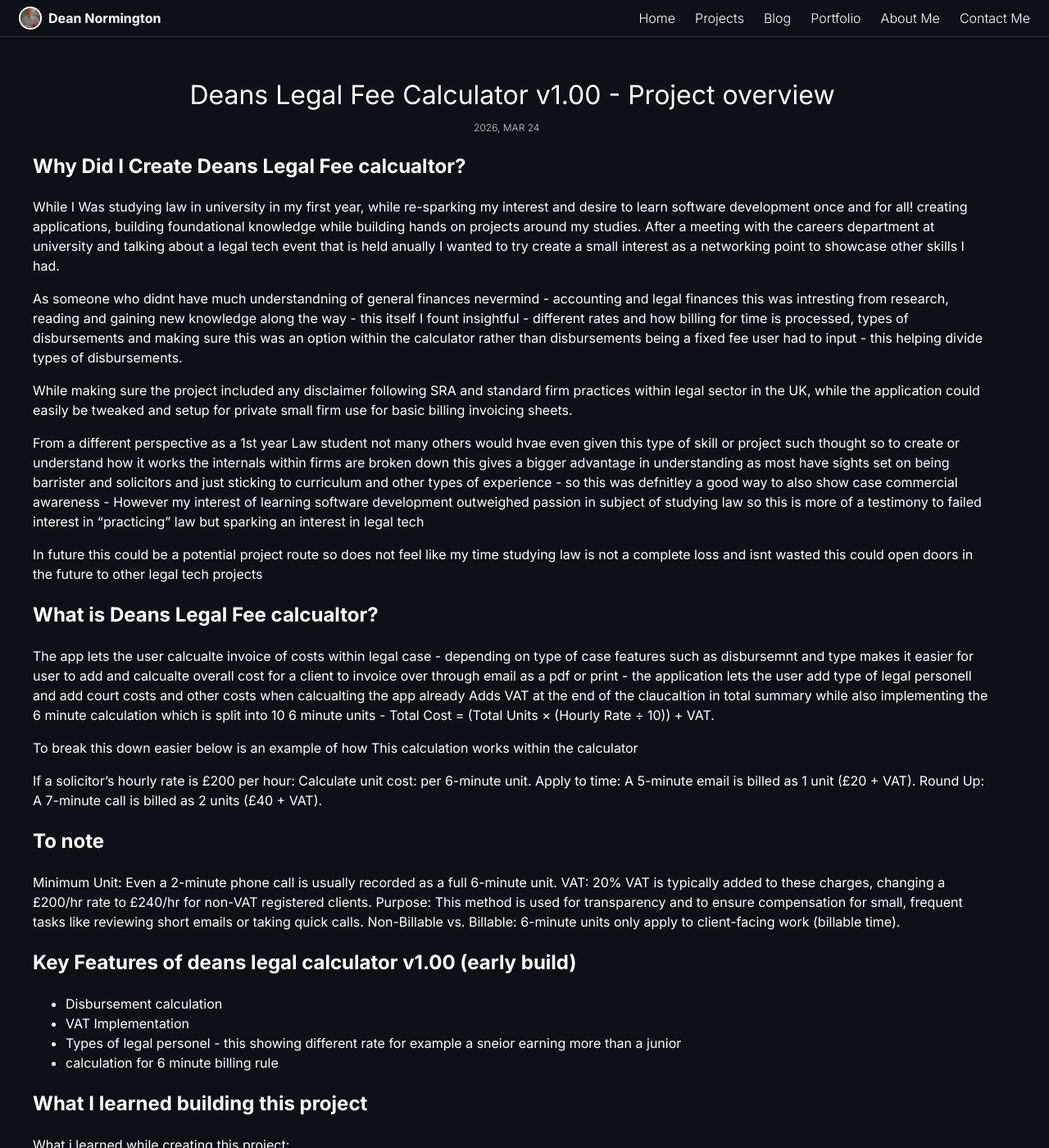
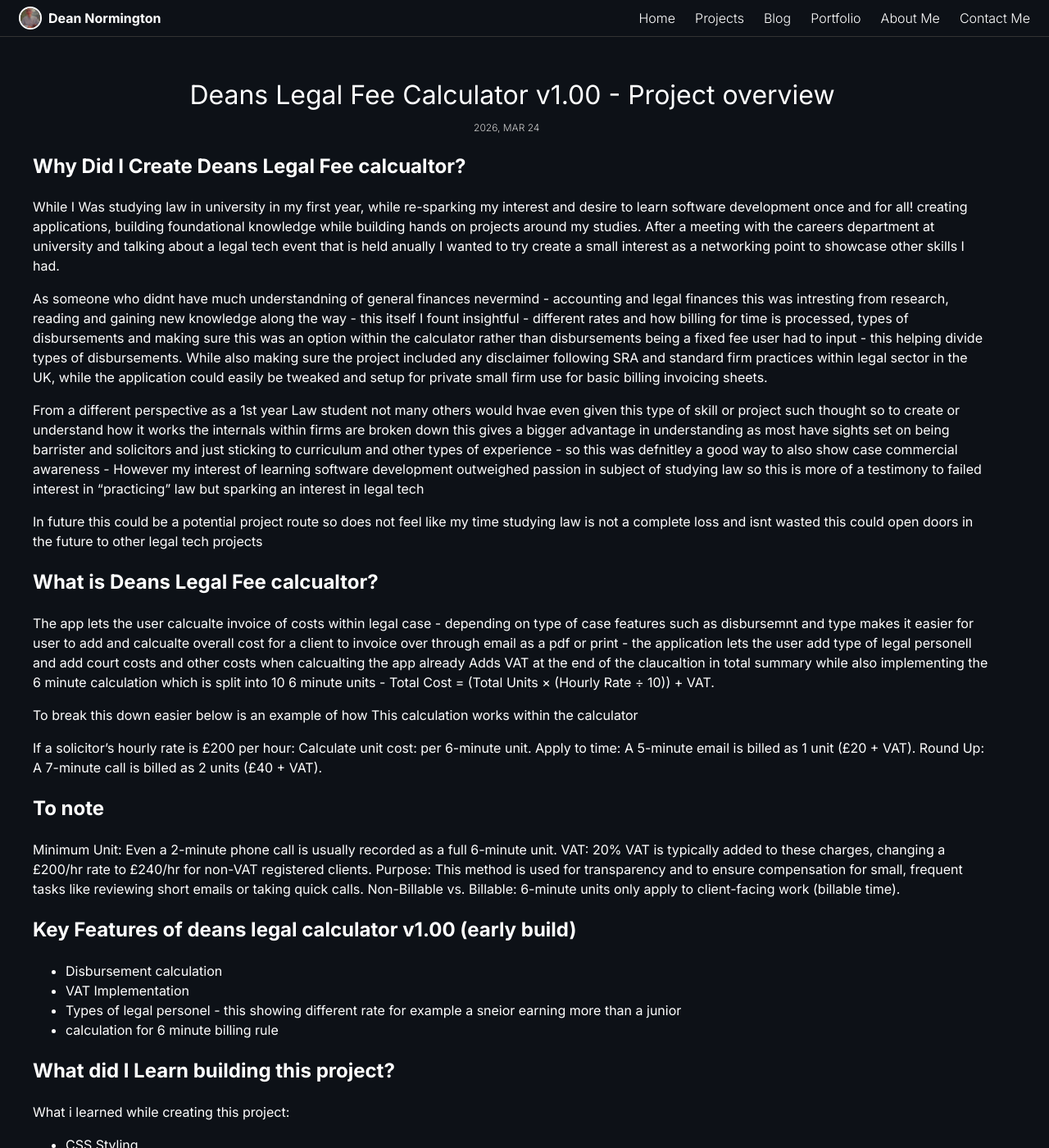
Before and after one commit to dean-js/dnormingtonlaw.uk, a Jekyll site: the page built from _posts/2026-03-24-Deans-Legal-Fee-Calculator-Project.markdown, in a window 1280 px wide and 1400 px high. Shown: the whole window at 82% size. Built offline with Jekyll 4.4.1, drawn with Linux system fonts in a browser that asks for light colours; some of the changed text lies outside the part shown.

Commit message:
changed body of text

```diff
--- a/_posts/2026-03-24-Deans-Legal-Fee-Calculator-Project.markdown
+++ b/_posts/2026-03-24-Deans-Legal-Fee-Calculator-Project.markdown
@@ -12,9 +12,7 @@ tags: [Projects, Law, Application, Legal, Portfolio, Legal Tech]
 
 While I Was studying law in university in my first year, while re-sparking my interest and desire to learn software development once and for all! creating applications, building foundational knowledge while building hands on projects around my studies. After a meeting with the careers department at university and talking about a legal tech event that is held anually I wanted to try create a small interest as a networking point to showcase other skills I had.
 
-As someone who didnt have much understandning of general finances nevermind - accounting and legal finances this was intresting from research, reading and gaining new knowledge along the way - this itself I fount insightful - different rates and how billing for time is processed, types of disbursements and making sure this was an option within the calculator rather than disbursements being a fixed fee user had to input - this helping divide types of disbursements.
-
-While making sure the project included any disclaimer following SRA and standard firm practices within legal sector in the UK, while the application could easily be tweaked and setup for private small firm use for basic billing invoicing sheets.
+As someone who didnt have much understandning of general finances nevermind - accounting and legal finances this was intresting from research, reading and gaining new knowledge along the way - this itself I fount insightful - different rates and how billing for time is processed, types of disbursements and making sure this was an option within the calculator rather than disbursements being a fixed fee user had to input - this helping divide types of disbursements. While also making sure the project included any disclaimer following SRA and standard firm practices within legal sector in the UK, while the application could easily be tweaked and setup for private small firm use for basic billing invoicing sheets.
 
 From a different perspective as a 1st year Law student not many others would hvae even given this type of skill or project such thought so to create or understand how it works the internals within firms are broken down this gives a bigger advantage in understanding as most have sights set on being barrister and solicitors and just sticking to curriculum and other types of experience - so this was defnitley a good way to also show case commercial awareness - However my interest of learning software development outweighed passion in subject of studying law so this is more of a testimony to failed interest in "practicing" law but sparking an interest in legal tech
 
@@ -45,7 +43,7 @@ Non-Billable vs. Billable: 6-minute units only apply to client-facing work (bill
 - Types of legal personel - this showing different rate for example a sneior earning more than a junior
 - calculation for 6 minute billing rule
 
-## What I learned building this project
+## What did I Learn building this project?
 
 What i learned while creating this project:
 
```
Also changed, not shown: other parts of _posts/2026-03-24-Deans-Legal-Fee-Calculator-Project.markdown (+3 -3 lines).
